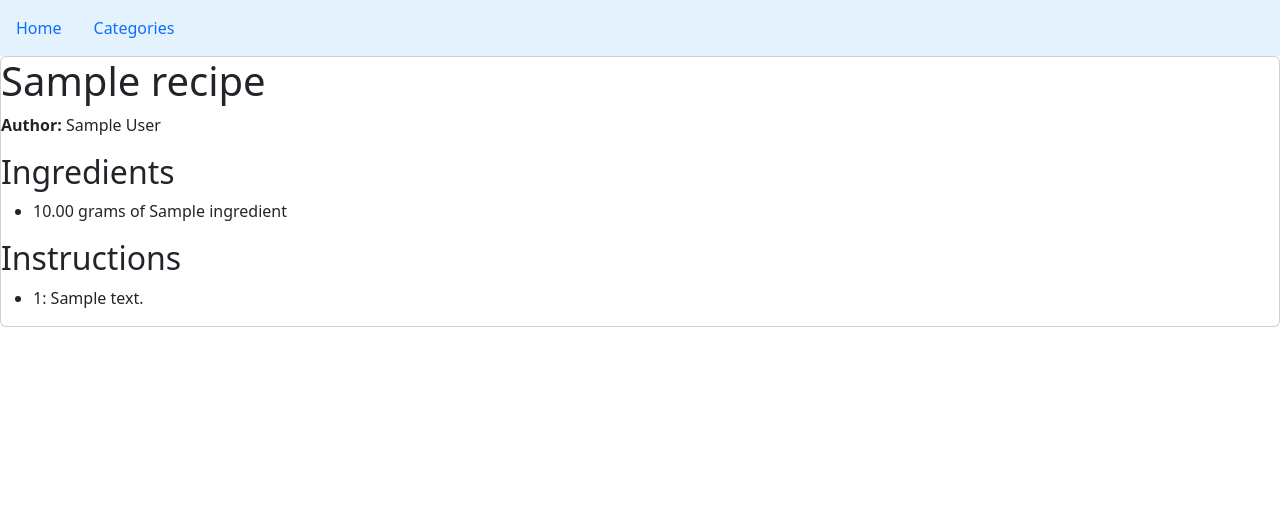
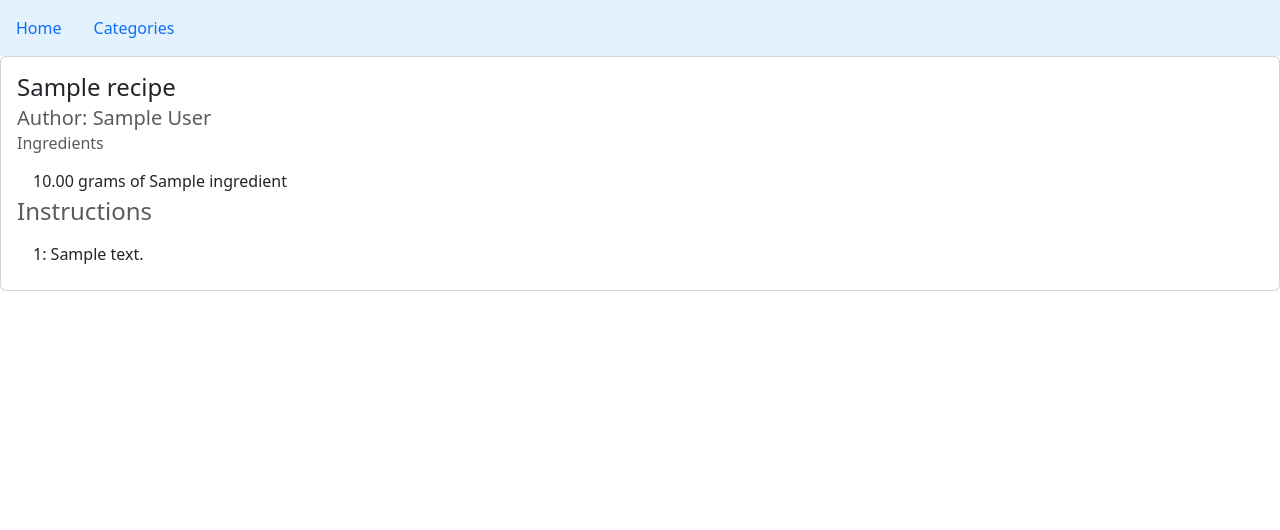
Before and after one commit to jf-grpo/Cookbook_Portfolio, a Django app: page /recipe/1/entrees/ in a window 1280 px wide. Shown: the top 530 px of the page. Run offline with Django 5.2, Linux system fonts and the light colour scheme; tables that the repository leaves empty hold one stand-in row (values such as "Sample post"); some libraries are stand-ins or nearby versions.

Commit message:
some bootstrap updates

```diff
--- a/cookbooks/requirements.txt
+++ b/cookbooks/requirements.txt
@@ -1,7 +1,6 @@
 asgiref==3.8.1
 Django==5.1
-pillow==10.4.0
+django-bootstrap5==24.2
 psycopg2-binary==2.9.9
 sqlparse==0.5.1
 typing_extensions==4.12.2
-django-bootstrap5==24.2
--- a/cookbooks/reynolds_cookbook/templates/reynolds_cookbook/recipe_detail.html
+++ b/cookbooks/reynolds_cookbook/templates/reynolds_cookbook/recipe_detail.html
@@ -2,19 +2,21 @@
 
 {% block content %}
     <div class="card">
-        <h1>{{ recipe.title }}</h1>
-        <p><strong>Author:</strong> {{ recipe.author }}</p>
-        <h2>Ingredients</h2>
-        <ul>
-            {% for ingredient in recipe.ingredients.all %}
-                <li>{{ ingredient.quantity }} {{ ingredient.get_unit_display }} of {{ ingredient.name }}</li>
+      <div class="card-body">
+        <h4 class="card-title">{{ recipe.title }}</h4>
+          <h5 class="card-subtitle mb-2 text-body-secondary">Author:</strong> {{ recipe.author }}</h5>
+          <h6 class="card-subtitle mb-2 text-body-secondary">Ingredients</h6>
+            <ul class="list-group list-group-flush">
+                {% for ingredient in recipe.ingredients.all %}
+                    <li class="list-group-item">{{ ingredient.quantity }} {{ ingredient.get_unit_display }} of {{ ingredient.name }}</li>
+                {% endfor %}
+            </ul>
+        <h4 class="card-subtitle mb-2 text-body-secondary">Instructions</h4>
+        <ul class="list-group list-group-flush">
+            {% for instruction in recipe.instructions.all %}
+                <li class="list-group-item">{{ instruction.step_number }}: {{ instruction.description }}</li>
             {% endfor %}
         </ul>
-        <h2>Instructions</h2>
-        <ul>
-            {% for instruction in recipe.instructions.all %}
-                <li>{{ instruction.step_number }}: {{ instruction.description }}</li>
-            {% endfor %}
-        </ul>
+      </div>
     </div>
 {% endblock %}
```
Also changed, not shown: 1 other file.
